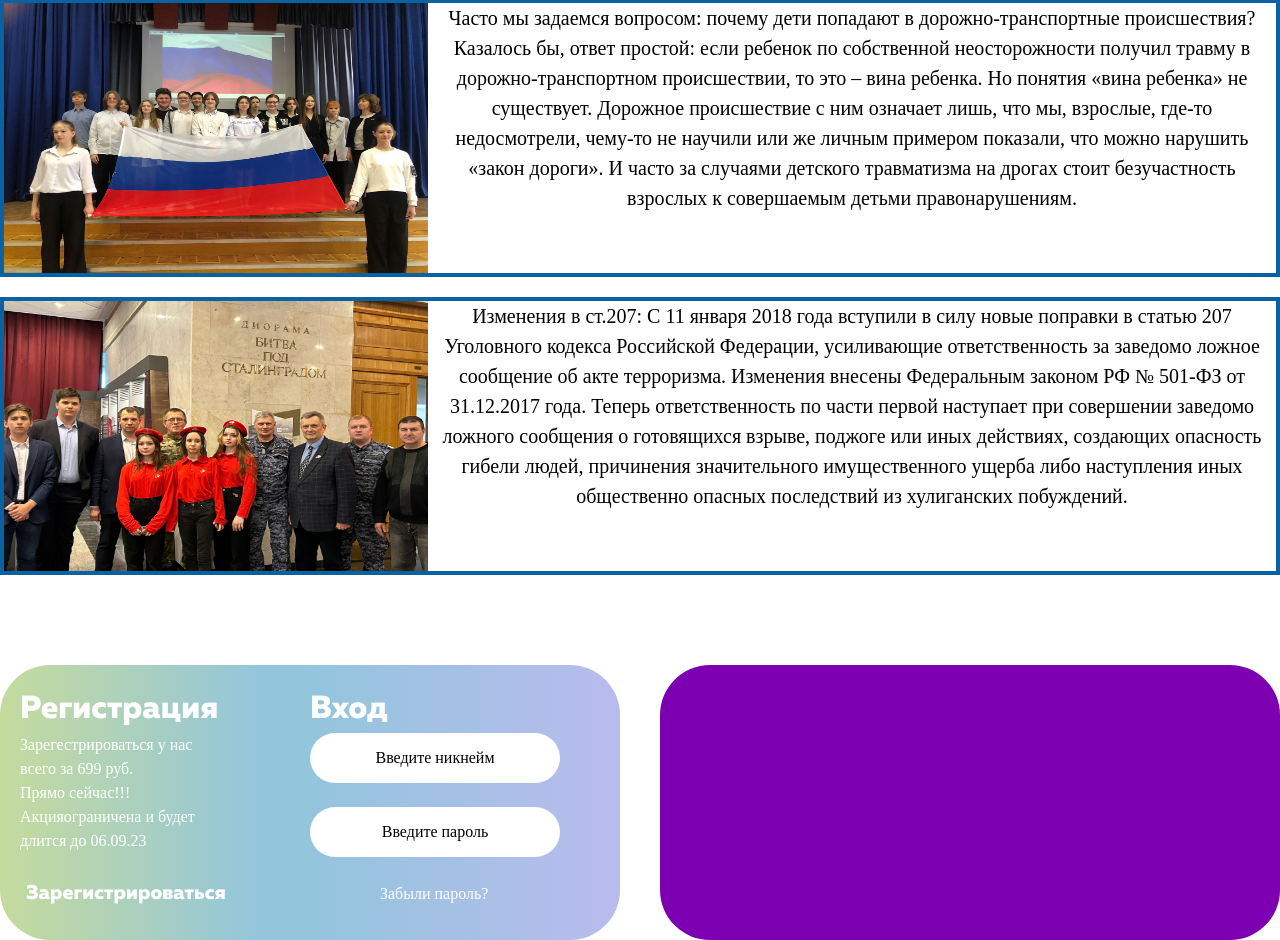
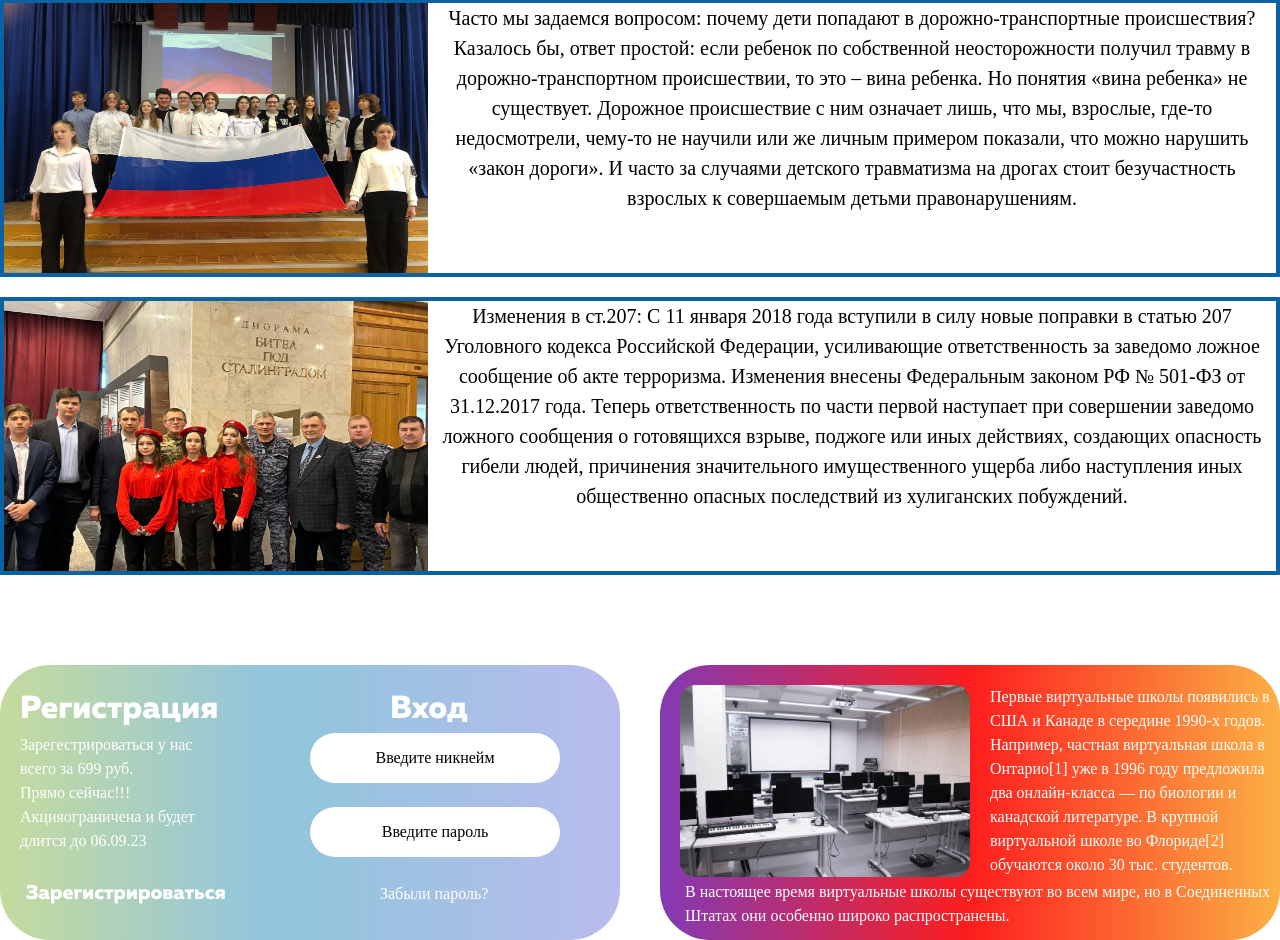
Before and after one commit to ESHpython/school, a plain HTML site: page index.html in a window 1280 px wide. Shown: the part 1986-2926 px from the top of the page. Drawn offline with Linux system fonts and the light colour scheme.

Commit message:
internet education

```diff
--- a/css/internet_education.css
+++ b/css/internet_education.css
@@ -18,11 +18,13 @@
 }
 .internet_education_colum_2{
     display: grid;
-    grid-template-columns: 1fr 1fr;
+    grid-template-rows: 1fr 1fr;
     /* padding: 0px 20px; */
     margin: 0px 0px 0px 20px;
     border-radius: 50px;
-    background-color: rgb(124, 0, 177);
+    background: rgb(131,58,180);
+    overflow: hidden;
+background: linear-gradient(90deg, rgba(131,58,180,1) 0%, rgba(253,29,29,1) 50%, rgba(252,176,69,1) 100%);
 }
 .colum_1{
     height: 100%;
@@ -46,6 +48,7 @@
 .colum_2 h1{
     font-family: bold;
     color: rgb(255, 255, 255);
+    padding-left: 80px;
 }
 .colum_2 p{
     color: rgb(255, 255, 255);
@@ -70,3 +73,27 @@ form{
     text-align: center;
     padding-top: 13px;
 }
+.internet_education_colum_2 .row_1{
+    display: grid;
+    grid-template-columns: 1fr 1fr;
+}
+.colum_3{
+    background: url("../img/vovan.jpg");
+    background-size: cover;
+    margin-top: 20px;
+    margin-left: 20px;
+    border-radius: 15px;
+}
+.row_1{
+    height: 160px;
+}
+.row_2{
+    margin-top: 55px;
+    margin-left: 25px;
+    color: #ffffff;
+}
+.colum_4{
+    margin-left: 20px;
+    margin-top: 20px;
+    color: #ffffff;
+}
--- a/index.html
+++ b/index.html
@@ -222,8 +222,17 @@
             </div>
         </div>
         <div class="internet_education_colum_2">
-
+            <div class="row_1">
+                <div class="colum_3"></div>
+                <div class="colum_4">Первые виртуальные школы появились в США и Канаде в середине 1990-х годов. Например, частная виртуальная школа в Онтарио[1] уже в 1996 году предложила два онлайн-класса — по биологии и канадской литературе. В крупной виртуальной школе во Флориде[2] обучаются около 30 тыс. студентов.</div>
+            </div>
+            <div class="row_2">
+                В настоящее время виртуальные школы существуют во всем мире, но в Соединенных Штатах они особенно широко распространены.
+            </div>
         </div>
+    </div>
+    <div class="footer">
+        <img src="./" alt="">
     </div>
 </body>
 </html>
```
Also changed, not shown: img/vovan.jpg (renamed from img/1637205436_9-pro-dachnikov-com-p-dizain-kabinetov-informatiki-9.jpg).
